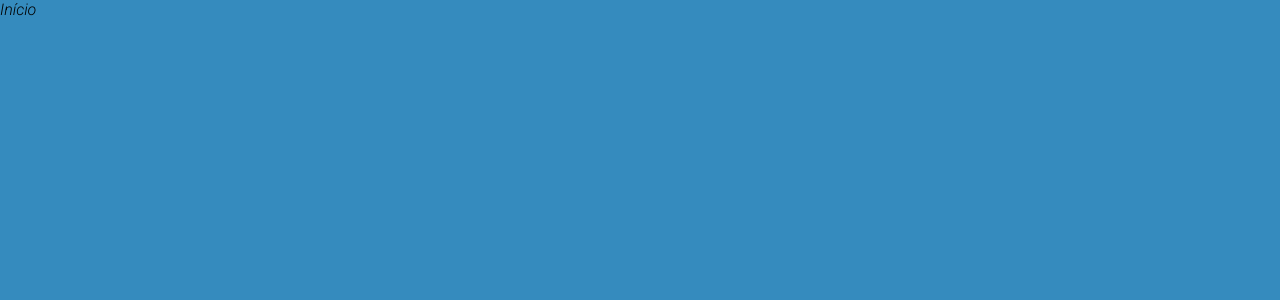
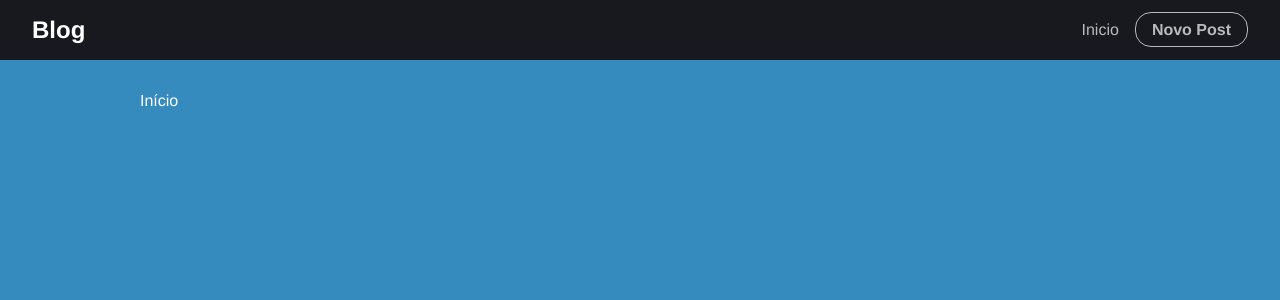
Before and after one commit to Bruintut/REACT, a React (Create React App) app: page / in a window 1280 px wide. Shown: the top 300 px of the page. Built offline with nearby package versions, Linux system fonts and the light colour scheme.

Commit message:
feat: add config Navbar

```diff
--- /dev/null
+++ b/src/components/Navbar/Navbar.css
@@ -0,0 +1,24 @@
+.navbar{
+    display: flex;
+    align-items: center;
+    justify-content: space-between;
+    padding: 1rem 2rem;
+    background-color: #17191f;
+}
+
+.navbar h2 a{
+    opacity: 1;
+}
+
+.navbar ul{
+    display: flex;
+    gap: 1rem;
+}
+
+.new-btn{
+    font-weight: bold;
+    border: 1px solid #fff;
+    padding: .5rem 1rem;
+    border-radius: 1rem;
+
+}
--- a/src/components/Navbar/Navbar.jsx
+++ b/src/components/Navbar/Navbar.jsx
@@ -1,11 +1,21 @@
+import { Link } from 'react-router-dom'
 import React from 'react'
+import '../Navbar/Navbar.css'
 
 const Navbar = () => {
   return (
     <nav className='navbar'>
         <h2>
-
+            <Link to={`/`}>Blog</Link>
         </h2>
+        <ul>
+            <li>
+                <Link to={`/`}>Inicio</Link>
+            </li>
+            <li>
+                <Link to={`/new`} className='new-btn'>Novo Post</Link>
+            </li>
+        </ul>
     </nav>
   )
 }
--- a/src/views/Home/Home.css
+++ b/src/views/Home/Home.css
@@ -0,0 +1,39 @@
+* {
+    margin: 0;
+    padding: 0;
+    font-family: 'Franklin Gothic Medium', 'Arial Narrow', Arial, sans-serif;
+
+}
+
+body {
+    background-color: #0e1217;
+    color: #fff
+}
+
+ul {
+    list-style: none;
+}
+
+a {
+    text-decoration: none;
+    color: #fff;
+    opacity: 0.7;
+    transition: 0.3s;
+
+}
+
+a:hover {
+    opacity: 1;
+}
+
+p{
+    color: #a9abb3;
+
+}
+
+.container{
+    max-width: 1000px;
+    margin: 2rem auto;
+    padding: 0 2rem;
+
+}
--- a/src/views/Home/Home.jsx
+++ b/src/views/Home/Home.jsx
@@ -1,10 +1,13 @@
+import Navbar from "components/Navbar/Navbar";
 import { Outlet } from "react-router-dom";
+
 import "./Home.css"
 
 function Home(){
 
   return(
     <div className="Home">
+      <Navbar/>
       <div className="container">
         <Outlet/>
 
```
